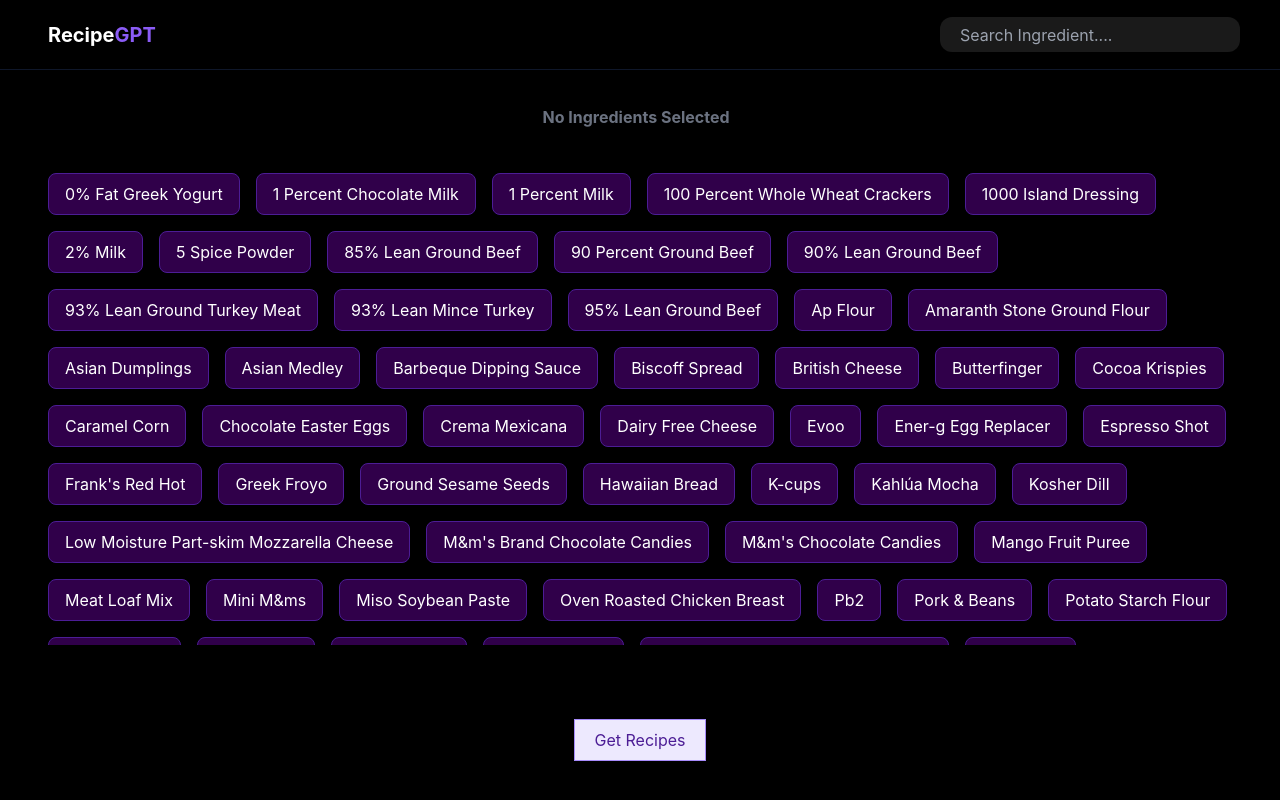
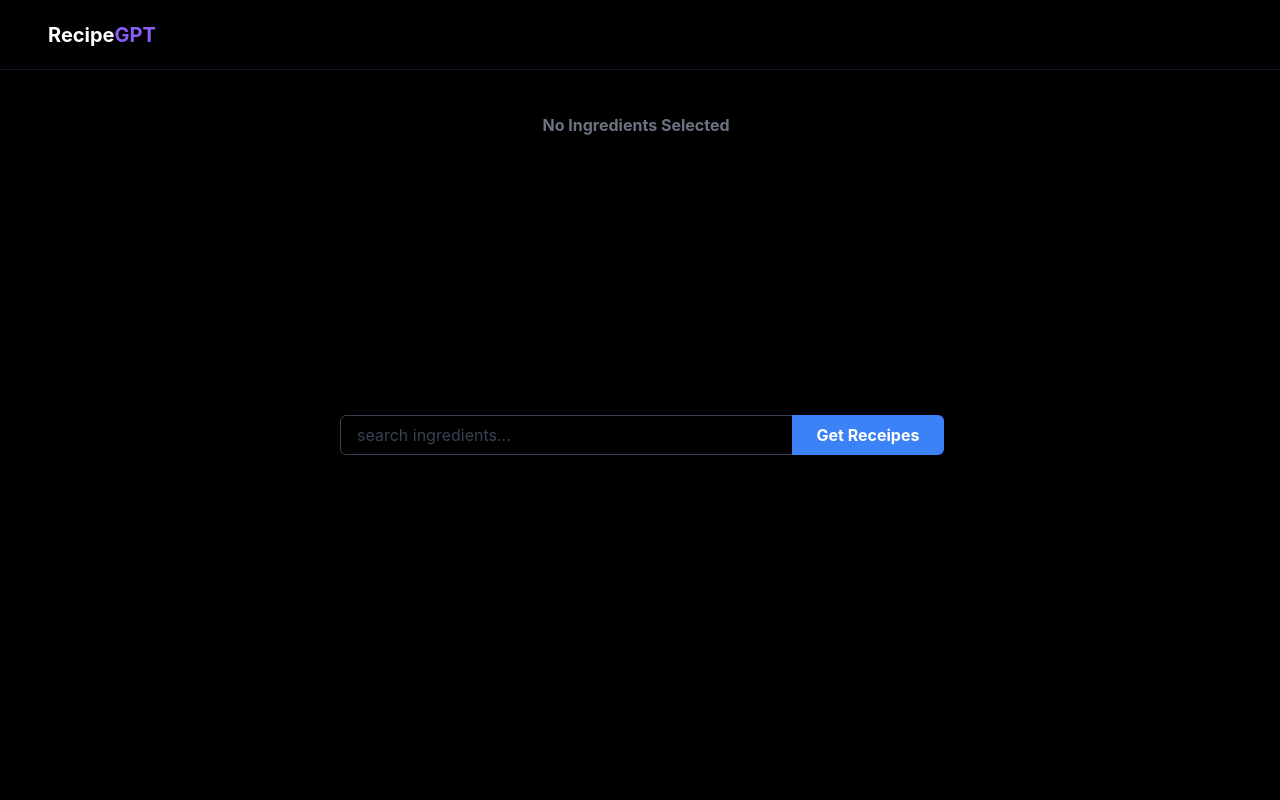
Before and after one commit to Harish-b-03/recipe-gpt, a Next.js app: page / in a window 1280 px wide. Built offline with nearby package versions, Linux system fonts and the light colour scheme.

Commit message:
Search Updated

```diff
--- /dev/null
+++ b/src/components/InputField.jsx
@@ -0,0 +1,48 @@
+
+const Suggestions = ({search, FilteredIngredients, addIngredient}) => {
+  if(search !== "")
+  return (
+    <div className="absolute -bottom-[150px] left-[6px] w-[calc(100%-10px)] h-[150px] bg-[rgba(255,255,255,0.05)] rounded-bl-xl rounded-br-xl border border-solid border-[rgba(255,255,255,0.01)] overflow-y-auto">
+      {
+        FilteredIngredients.map((item, index)=>{
+          return (
+            <div key={index} onClick={()=>addIngredient(item)} className="h-8 px-5 py-1 text-gray-400 cursor-pointer hover:bg-[rgba(255,255,255,0.08)] hover:text-white">
+              {item.ingredient}
+            </div>
+          )
+        })
+      }
+    </div>
+  )
+}
+
+const InputField = ({loading, setSearch, search, FilteredIngredients, addIngredient, handleSubmit}) => {
+  return (
+    <div>
+        <form className="w-fit flex justify-center items-center">
+        <div className="flex items-center h-10 w-[600px]">
+            <div className="relative w-full h-full">
+                <input
+                    type="text"
+                    placeholder="search ingredients..."
+                    value={search}
+                    onChange={(e) => setSearch(e.target.value)}
+                    className="h-full w-full py-1 px-4 bg-transparent border border-solid border-gray-700 -outline-offset-2 text-gray-200 placeholder:text-gray-700 rounded-tl-md rounded-bl-md leading-tight"
+                />
+                <Suggestions search={search} FilteredIngredients={FilteredIngredients} addIngredient={addIngredient}/>
+            </div>
+          <button
+            type="submit"
+            className={`-mx-1 w-[200px] h-full bg-blue-500 hover:bg-blue-700 text-white font-bold rounded-tr-md rounded-br-md z-10 ${loading ? 'cursor-wait bg-blue-300 hover:bg-blue-300' : ''}`}
+            disabled={loading}
+            onClick={handleSubmit}
+          >
+            {loading ? 'Loading...' : 'Get Receipes'}
+          </button>
+        </div>
+      </form>
+    </div>
+  )
+}
+
+export default InputField
--- a/src/components/SelectedIngredient.jsx
+++ b/src/components/SelectedIngredient.jsx
@@ -11,7 +11,7 @@
 
   if(Ingredients.length === 0){
     return (
-        <div className="w-full h-fit px-2 sm:px-10 flex justify-between items-center">
+        <div className="w-full h-[15%] px-2 sm:px-10 flex justify-between items-center">
             <div className="w-full text-center sm:mr-4 sm:ml-2 my-1 sm:my-0 font-bold text-gray-500">
                 No Ingredients Selected
             </div>
--- a/src/components/TopBar.jsx
+++ b/src/components/TopBar.jsx
@@ -1,16 +1,16 @@
 import Logo from './Atomic/Logo'
 
-const TopBar = ({setSearch}) => {
+const TopBar = () => {
   return (
-    <div className="w-full h-[10%] max-h-[70px] px-2 sm:px-10 flex justify-between items-center border-b-slate-900 border-solid border-b-[1px]">
+    <div className="fixed top-0 left-0 w-full h-[10%] max-h-[70px] px-2 sm:px-10 flex justify-between items-center border-b-slate-900 border-solid border-b-[1px] bg-black">
         <Logo/>
-        <div className="w-[200px] sm:w-[300px] h-[50%] relative flex justify-center items-center">
+        {/* <div className="w-[200px] sm:w-[300px] h-[50%] relative flex justify-center items-center">
             <input
             onChange={(e)=>setSearch(e.target.value)}
             placeholder="Search Ingredient...."
             className="w-full h-full px-5 text-white bg-[rgba(255,255,255,0.1)] rounded-xl"
             />
-        </div>
+        </div> */}
     </div>
   )
 }
--- a/src/pages/index.tsx
+++ b/src/pages/index.tsx
@@ -7,6 +7,7 @@
 import SelectedIngredient from "../components/SelectedIngredient";
 import TopBar from "../components/TopBar";
 import { ingredients } from "../ingredients";
+import InputField from "../components/InputField"
 
 type ingredientType = {
   "ingredient": string,
@@ -21,7 +22,7 @@
 
 const Home = () => {
 
-  const [Ingredients, setIngredients] = useState<string[]>([])
+  const [SelectedIngredients, setSelectedIngredients] = useState<string[]>([])
   const [search, setSearch] = useState("")
   const [FilteredIngredients, setFilteredIngredients] = useState<ingredientType[]>(ingredients)
   const [showFlyout, setshowFlyout] = useState(false)
@@ -31,11 +32,11 @@
   const handleSubmit = async (e:any) => {
     e.preventDefault();
     setLoading(true);
-    if(Ingredients.length > 0){
+    if(SelectedIngredients.length > 0){
         const response = await fetch('api/getResponse',{
           method: 'POST',
           headers: {"Content-type": "application/json;charset=UTF-8"},
-          body: JSON.stringify(Ingredients)
+          body: JSON.stringify(SelectedIngredients)
         });
         const data = await response.json()
         console.log(data)
@@ -55,8 +56,8 @@
   }
 
   const addIngredient = (ingredient:ingredientType) => {
-    if(Ingredients.length<= 3)
-        setIngredients(prev => [...prev, ingredient['ingredient']]);
+    if(SelectedIngredients.length<= 3)
+        setSelectedIngredients(prev => [...prev, ingredient['ingredient']]);
     else
         toast.error('Select not more than 4 ingredients',{
             icon: '😊',
@@ -70,12 +71,20 @@
 
   useEffect(() => {
     if(search === "")
-        setFilteredIngredients(ingredients);
-    else
-        setFilteredIngredients(ingredients.filter((item)=>{
-            var temp = item.ingredient.toLowerCase();
-            return temp.includes(search.toLowerCase());
-        }))
+        setFilteredIngredients([]);
+    else{
+      const exactResults = ingredients.filter((item)=>{
+          var temp = item.ingredient.toLowerCase();
+          return temp.startsWith(search.toLowerCase());
+      })
+
+      const relevantResults = ingredients.filter((item)=>{
+          var temp = item.ingredient.toLowerCase();
+          return temp.includes(search.toLowerCase());
+      })
+      // To get the exact results first and followed by relevant results
+      setFilteredIngredients([...exactResults, ...relevantResults])
+    }
   }, [search])
 
 
@@ -89,41 +98,20 @@
       </Head>
       <main className="w-full h-screen p-0 m-0 flex flex-col justify-between items-center bg-black">
 
-          <TopBar setSearch={setSearch}/>
+          <TopBar/>
 
-          <SelectedIngredient Ingredients={Ingredients}/>
+          <div className="pt-[70px] w-full h-full">
+            <SelectedIngredient Ingredients={SelectedIngredients}/>
 
-          <div className="w-full h-[60%] overflow-y-scroll">
-
-              <div className="w-full h-fit px-2 sm:px-10 flex flex-wrap">
-                  {
-                    (FilteredIngredients.length > 0)?
-                    FilteredIngredients.map((ingredient:ingredientType)=>{
-                              return (
-                                <div
-                                onClick={()=>{
-                                  (Ingredients.length > 0 && Ingredients.includes(ingredient['ingredient']))?
-                                  setIngredients(prev => prev.filter((item)=>item !== ingredient['ingredient']))
-                                  :
-                                  addIngredient(ingredient)}
-                                }
-                                      key={ingredient.ingredient}
-                                      className={` ${(Ingredients.includes(ingredient["ingredient"]))?'bg-violet-400':'bg-[#30004A]'} my-2 mx-2 px-4 py-2 w-full sm:w-fit max-h-fit text-white border-[1px] border-solid border-violet-900 rounded-lg cursor-pointer hover:bg-violet-500`}>
-                                          {ingredient.ingredient}
-                                  </div>
-                              )
-                          })
-                          :
-                      <div className="w-full h-full text-lg text-violet-500 flex justify-center items-center">
-                          <span>No such ingredient found :(</span>
-                      </div>
-                  }
-              </div>
+            <div className="w-full h-[70%] overflow-y-scroll flex justify-center items-center">
+                <div className="relative">
+                  <InputField setSearch={setSearch} loading={loading} search={search} FilteredIngredients={FilteredIngredients} addIngredient={addIngredient} handleSubmit={handleSubmit}/>
+                </div>
+            </div>
           </div>
-
           <Toaster position="top-center" gutter={8}/>
 
-          <Footer handleSubmit={handleSubmit} />
+          {/* <Footer handleSubmit={handleSubmit} /> */}
 
           <Flyout showFlyout={showFlyout} setshowFlyout={setshowFlyout} Response={Response}/>
 
```
